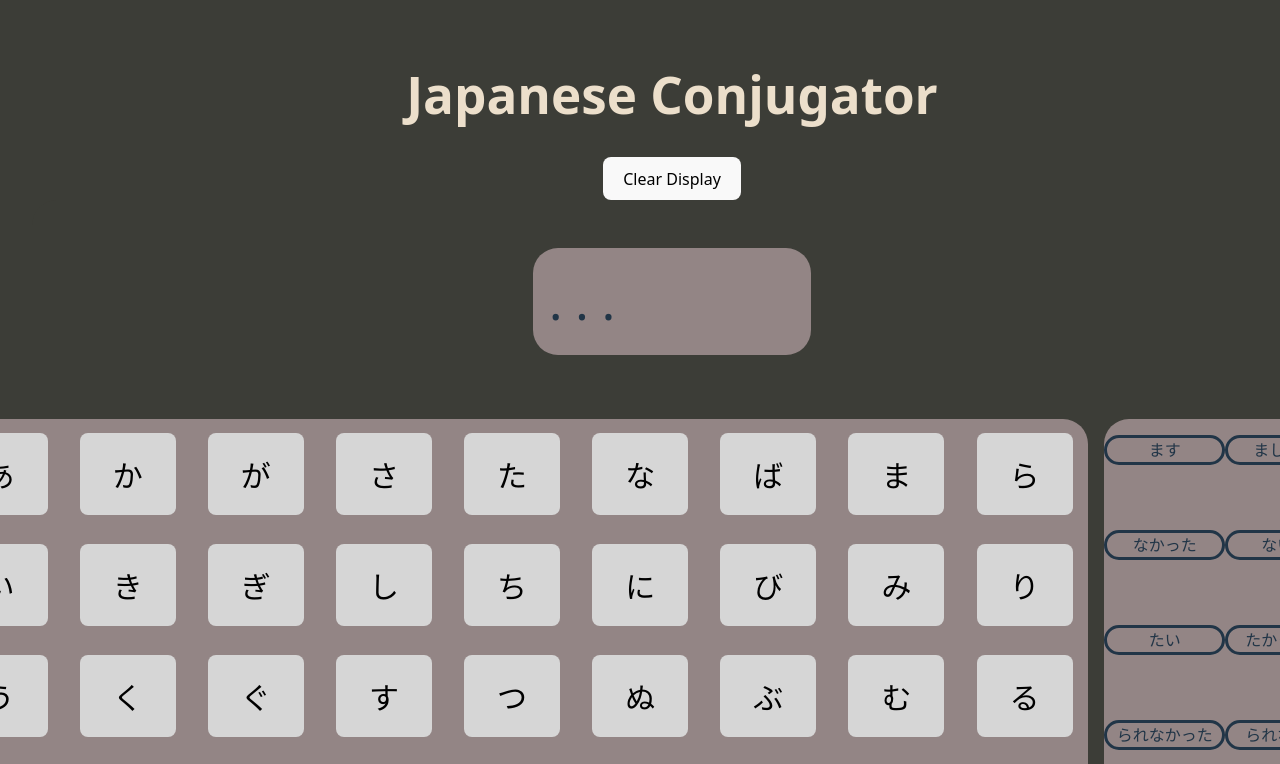
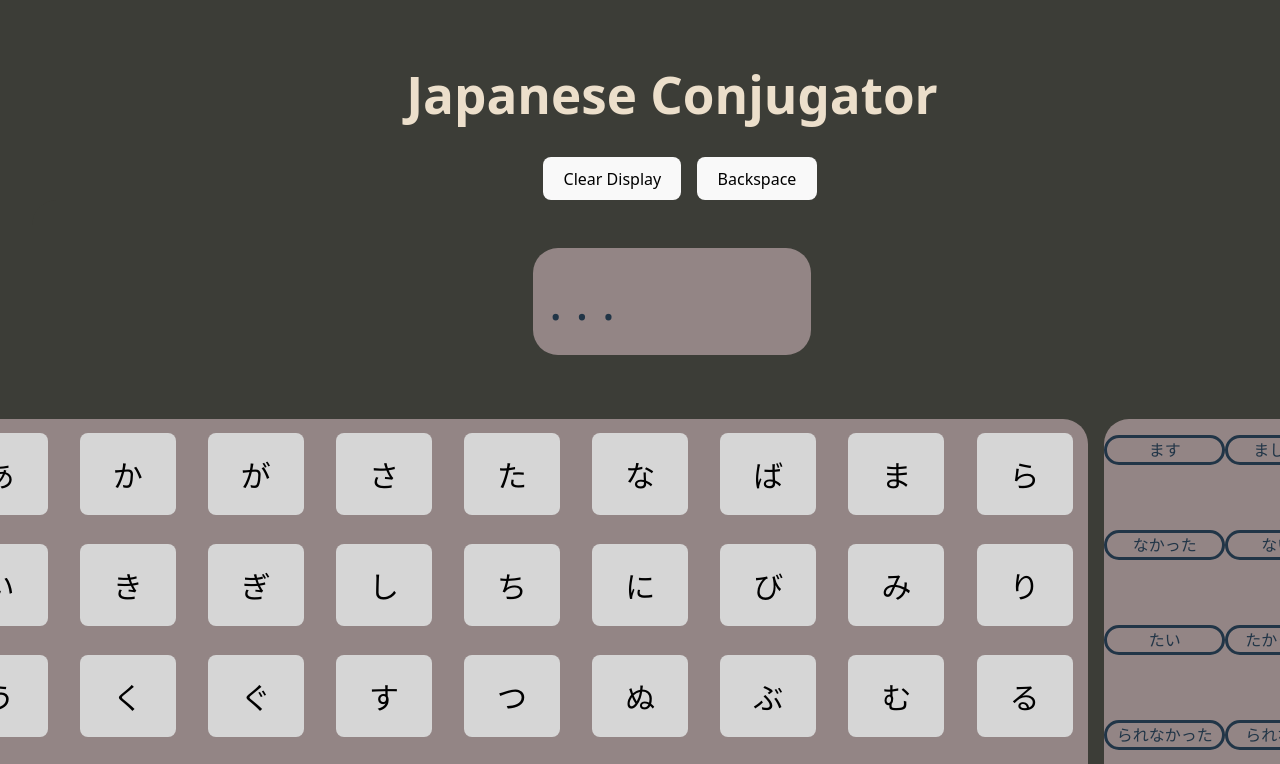
Before and after one commit to JGPico/JapaneseConjugator, a React (Vite) app: page / in a window 1280 px wide. Shown: the top 764 px of the page. Built offline with nearby package versions, Linux system fonts and the light colour scheme.

Commit message:
backspace button

```diff
--- a/src/App.css
+++ b/src/App.css
@@ -31,6 +31,10 @@
 .grid-display p {
   font-size: 50px;
   margin: 1rem;
+}
+
+.dispButton {
+  margin-left: 1rem;
 }
 
 .grid-letters {
--- a/src/App.tsx
+++ b/src/App.tsx
@@ -48,7 +48,6 @@ function App() {
         setLastChar("た");
         break;
       default:
-        console.log("default");
         setLastChar("empty");
     }
   }
@@ -57,6 +56,18 @@ function App() {
     setDisplayArray(genWordArray([]));
     setLastChar("empty");
     setActiveVerbType("ichidan");
+  }
+
+  const backspace = () => {
+    const newArr = [...displayArray];
+    newArr.pop();
+
+    if (newArr.length > 0) {
+      activateChar(newArr.slice(-1)[0].jword);
+      setDisplayArray([...newArr]);
+    } else {
+      handleClear();
+    }
   }
 
   const handleClickLetter = (j: string) => {
@@ -72,7 +83,7 @@ function App() {
     for (const char of j) {
       tempArr.push({ jword: char, id: Math.random() })
     }
-    setActiveVerbType(t)
+    setActiveVerbType(t);
     activateChar(tempArr.slice(-1)[0].jword);
     setDisplayArray([...tempArr])
   }
@@ -86,6 +97,7 @@ function App() {
 
       <h1 className="light-font">Japanese Conjugator</h1>
       <ButtonComponent text="Clear Display" onClick={() => handleClear()}></ButtonComponent>
+      <ButtonComponent text="Backspace" onClick={() => backspace()}></ButtonComponent>
 
       <div className="wrapper">
 
--- a/src/components/Button.tsx
+++ b/src/components/Button.tsx
@@ -11,7 +11,7 @@ const ButtonComponent = ({ text, onClick }: BProps) => {
         onClick();
     }
 
-    return <button onClick={handleMouseEvent}>{text}</button>
+    return <button className="dispButton" onClick={handleMouseEvent}>{text}</button>
 }
 
 export default ButtonComponent;
```
